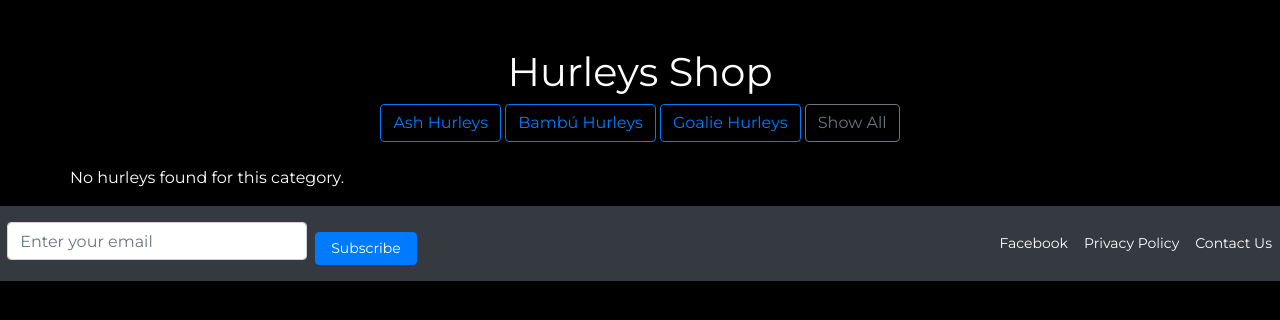
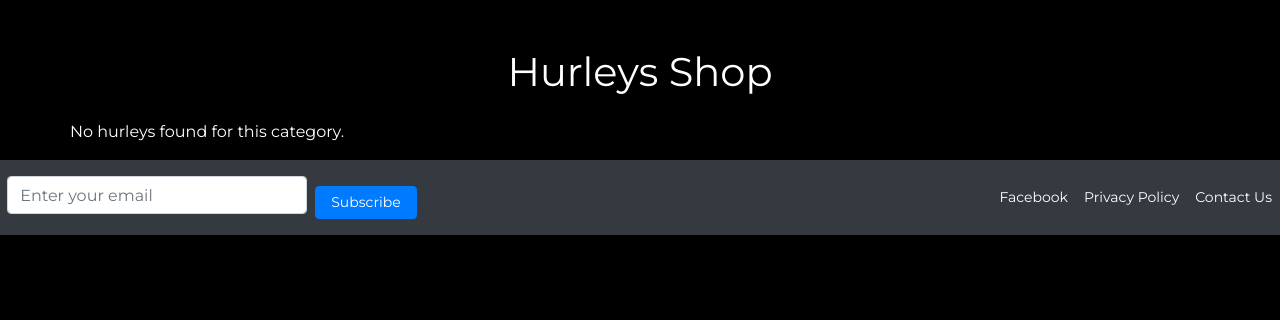
Before and after one commit to Viki-coding/GAA_STORE, a Django app: template products/templates/products/hurleys_shop.html in a window 1280 px wide. Shown: the part 62-382 px from the top of the page. Run offline with Django 3.2, Linux system fonts and the light colour scheme; the template is opened without the code that fills it, so the values that code supplies are empty; some libraries are stand-ins or nearby versions.

Commit message:
code out links on hurley home page

```diff
--- a/products/templates/products/hurleys_shop.html
+++ b/products/templates/products/hurleys_shop.html
@@ -6,12 +6,12 @@
     <h1 class="text-center">Hurleys Shop</h1>
 
     <!-- Filter Links -->
-    <div class="text-center mb-4">
+    <!-- <div class="text-center mb-4">
         <a href="{% url 'hurleys_shop' %}?type=ash" class="btn btn-outline-primary">Ash Hurleys</a>
         <a href="{% url 'hurleys_shop' %}?type=bambu" class="btn btn-outline-primary">Bambú Hurleys</a>
         <a href="{% url 'hurleys_shop' %}?type=goalie" class="btn btn-outline-primary">Goalie Hurleys</a>
         <a href="{% url 'hurleys_shop' %}" class="btn btn-outline-secondary">Show All</a>
-    </div>
+    </div> -->
 
     <!-- Display Hurleys  -->
     <div class="row text-center mt-4">
```
Also changed, not shown: db.sqlite3.
